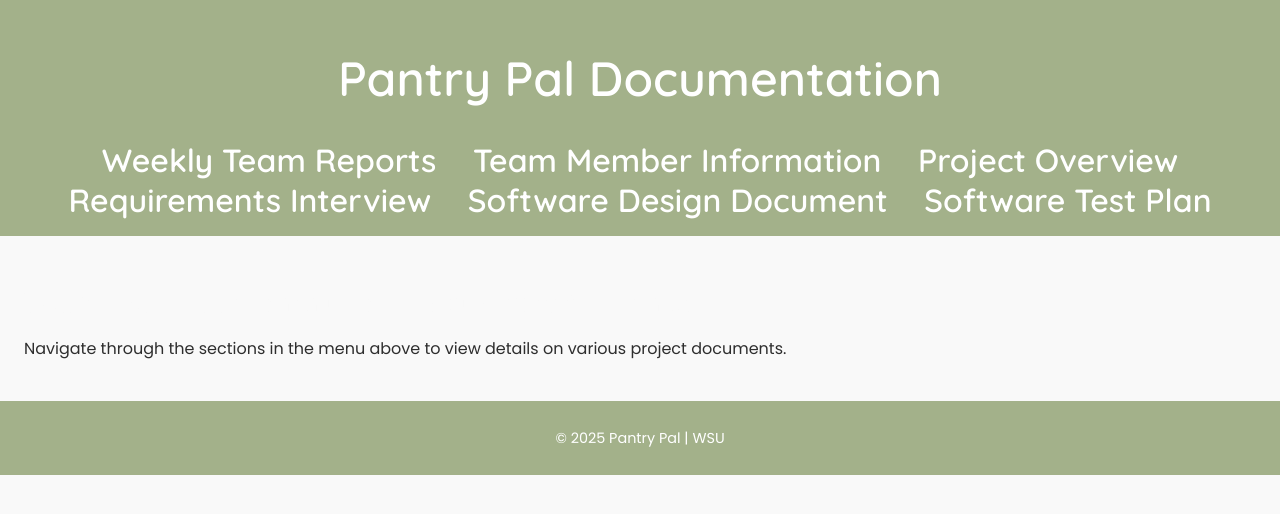
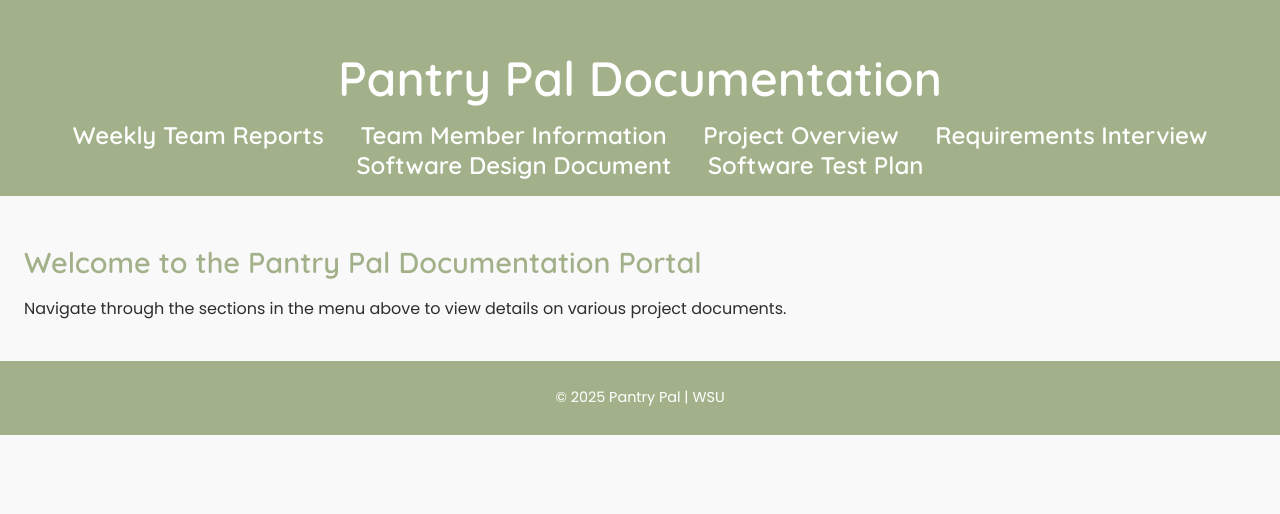
Before and after one commit to Ciriden/PantryPal, a plain HTML site: page index.html in a window 1280 px wide. Drawn offline with Linux system fonts and the light colour scheme.

Commit message:
Had to fix some more stuff

```diff
--- a/styles.css
+++ b/styles.css
@@ -35,17 +35,25 @@ nav ul li a {
   text-decoration: none;
   font-family: 'Quicksand', sans-serif;
   font-weight: 600;
-  font-size: 2rem;
+  font-size: 1.5rem;
 }
 
 main {
   padding: 24px;
 }
 
-main h1, main h2, main h3,
-section h1, section h2, section h3 {
+h1 {
+  color: white;
+}
+
+h1, h2, h3 {
   font-family: 'Quicksand', sans-serif;
-  color: #f9f9f9;
+  margin-bottom: 12px;
+}
+
+h2, h3 {
+  font-family: 'Quicksand', sans-serif;
+  color: #a3b18a;
   margin-bottom: 12px;
 }
 
```
